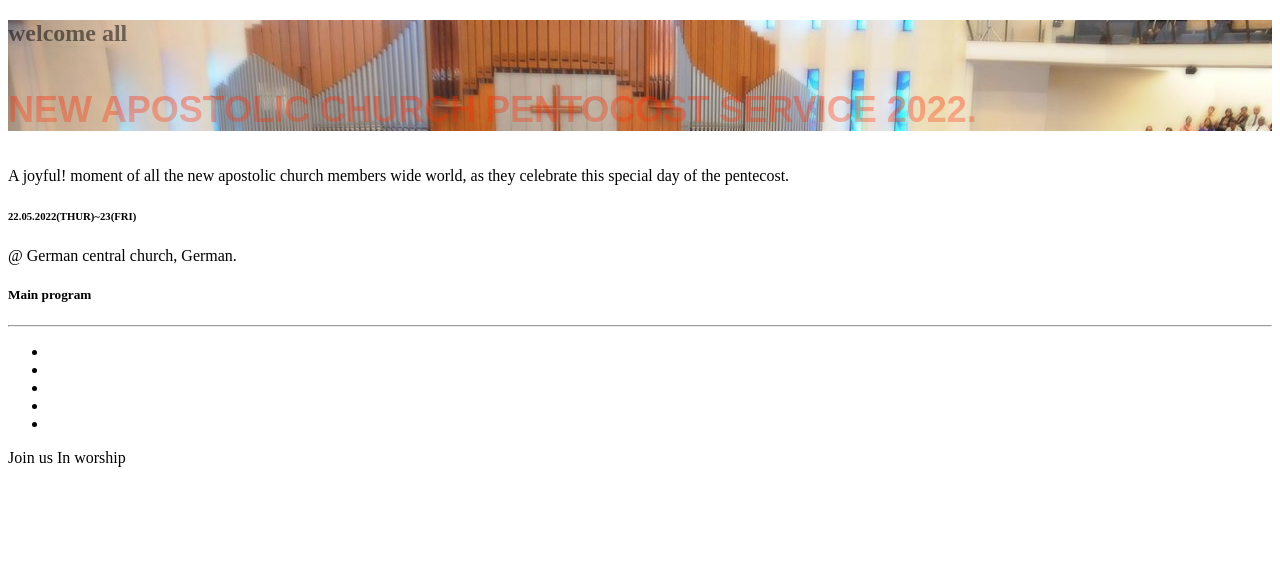
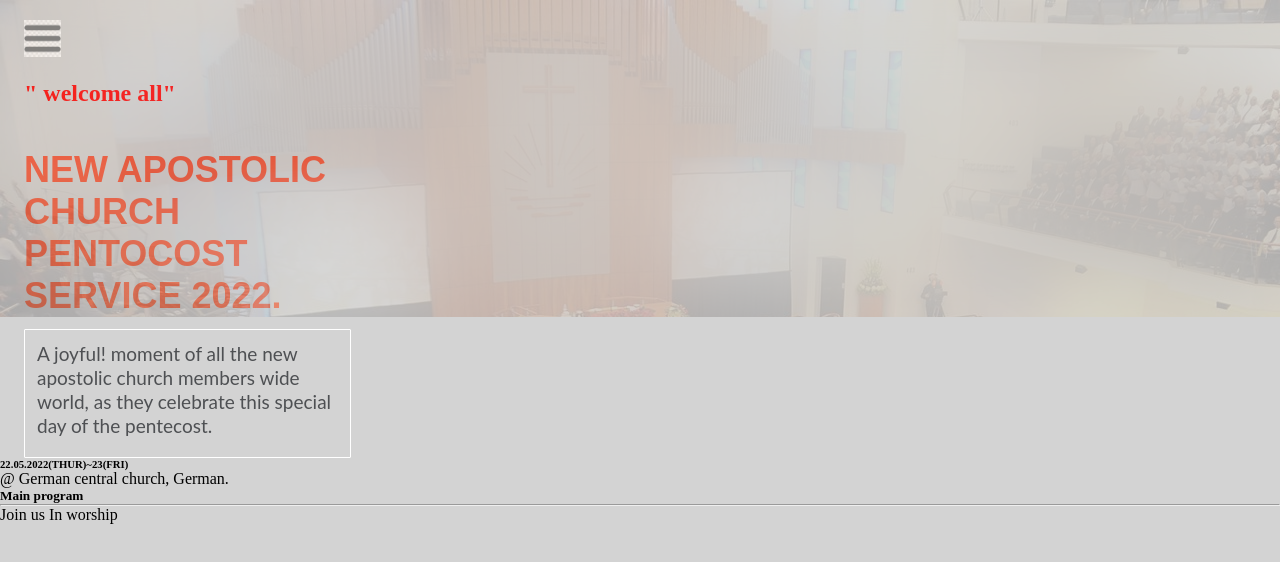
Before and after one commit to Kayonga99/NAC-Pentecost, a website: page index.html in a window 1280 px wide. Drawn offline with Linux system fonts and the light colour scheme.

Commit message:
Update feature branch.

```diff
--- a/index.html
+++ b/index.html
@@ -4,7 +4,7 @@
     <meta charset="UTF-8">
     <meta http-equiv="X-UA-Compatible" content="IE=edge">
     <meta name="viewport" content="width=device-width, initial-scale=1.0">
-    <title>Document</title>
+    <title>Capstone</title>
     <link rel="stylesheet" href="style.css">
 </head>
 <body>
@@ -36,8 +36,10 @@
 
     <section class="cape">
         <article class="article">
-            <h2>
-                welcome all
+            <img class="togler" src="./photos/logo.icons/menu1.png" alt="menu-icon">
+
+            <h2 class="greet">
+               " welcome all"
             </h2>
             <h1 class="h1">New apostolic church Pentocost service 2022.</h1>
         </article>
@@ -45,14 +47,15 @@
     </section>
 
     <main>
-        <div></div>
+
 <div>
-    <p>A joyful! moment of all the new apostolic church members wide world,
+    <div class="moment">
+         <p class="moment-prg">A joyful! moment of all the new apostolic church members wide world,
          as they celebrate this special day of the pentecost.</p>
-</div>
+    </div>
 <div>
-<h6>22.05.2022(THUR)~23(FRI)</h6>
-<p>@ German central church, German.</p>
+        <h6>22.05.2022(THUR)~23(FRI)</h6>
+        <p>@ German central church, German.</p>
 
 </div>
 </div>
--- a/style.css
+++ b/style.css
@@ -1,3 +1,48 @@
+* {
+    padding: 0;
+    box-sizing: border-box;
+    margin: 0;
+    text-decoration: none;
+    list-style: none;
+  }
+  body {
+      background-color: #d3d3d3;
+  }
+
+  .togler {
+    color: grey;
+    position: absolute;
+    margin-top: 20px;
+    width: 37px;
+    margin-left: 24px;
+  }
+
+  .greet {
+      padding-top: 80px;
+      color: red;
+      margin-left: 24px;
+  }
+
+  .moment {
+    width: 327px;
+    height: 129px;
+    border: 1px solid #fff;
+    border-radius: 1px;
+    margin-left: 24px;
+    margin-top: 12px;
+  }
+
+  .moment-prg {
+    color: #4e5053;
+    font-size: 19px;
+    font-family: 'Lato', sans-serif;
+    width: 316px;
+    justify-content: center;
+    padding-left: 12px;
+    line-height: 24px;
+    padding-top: 12px;
+  }
+
 .header-div {
     display: none;
 }
@@ -15,10 +60,9 @@
 }
 
 .article {
-    background-color: rgba(211, 211, 211, -16);
-    backdrop-filter: blur(3px);
-    opacity: 0.5;
-
+    background-color: rgba(211, 211, 211, 9);
+    backdrop-filter: blur(48px);
+    opacity: 0.8;
 }
 
 .h1 {
@@ -32,4 +76,6 @@
     -webkit-background-clip: text;
     -webkit-text-fill-color: transparent;
     -webkit-font-smoothing: antialiased;
+    margin-left: 24px;
+    width: 327px;
 }
```
Also changed, not shown: photos/logo.icons/menu1.png (added), photos/logo.icons/toggler.png (added).
